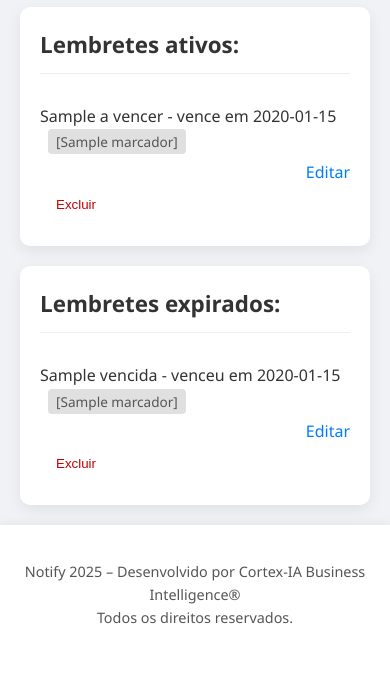
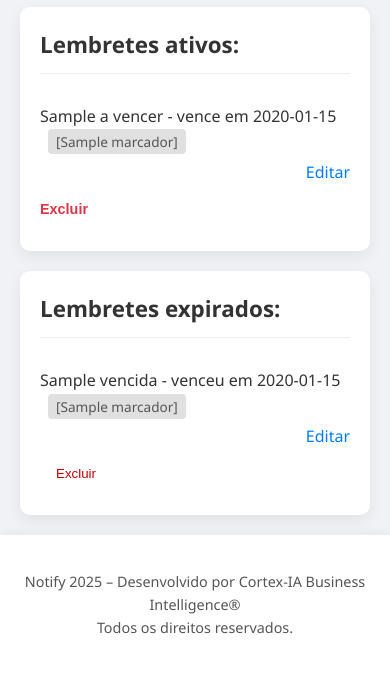
Before and after one commit to Cortex-ia-tech/Notify-App, a Flask app: template templates/home.html in a window 390 px wide. Shown: the part 270-943 px from the top of the page. Before the commit the page ends 894 px from the top, so only its background shows below. Run offline with Flask 3, Linux system fonts and the light colour scheme; the template is opened without the code that fills it: most values are stand-ins (such as "Sample title", 1, 10 or a date in 2020); some libraries are stand-ins or nearby versions.

Commit message:
alterando o estilo do botão exluir, na home

```diff
--- a/static/home.css
+++ b/static/home.css
@@ -292,12 +292,11 @@ body {
     transform: translateY(-2px);
 }
 
-
 /* Container para os quadros de lembretes */
 .container {
     width: 100%; /* Garante que o container ocupe toda a largura disponível */
     max-width: 1000px; /* Define a largura máxima dos quadros */
-     /* Centraliza o container na área disponível */
+    /* Centraliza o container na área disponível */
     display: flex;
     flex-direction: column; /* Organiza os quadros em coluna */
     gap: 20px; /* Espaço entre os quadros */
@@ -332,13 +331,14 @@ body {
     align-items: center;
     padding: 10px 0;
     border-bottom: 1px dotted #e0e0e0;
+    font-family: 'Segoe UI', Tahoma, Geneva, Verdana, sans-serif;
 }
 
+/* Estiliza o formulário de exclusão para que o botão se comporte bem */
 .quadro li form {
-    color: #007bff;
-    text-decoration: none;
-    font-weight: 500;
-    transition: color 0.3s ease;
+    display: flex; /* Torna o formulário um flex container */
+    align-items: center; /* Alinha o botão verticalmente */
+    margin: 0; /* Remove margens padrão do formulário */
 }
 
 .quadro li:last-child {
@@ -355,6 +355,7 @@ body {
     text-decoration: none;
     font-weight: 500;
     transition: color 0.3s ease;
+    margin-right: 10px; /* Espaço entre "Editar" e "Excluir" */
 }
 
 .quadro li a:hover {
@@ -371,6 +372,34 @@ body {
     font-weight: 500;
     margin-left: 8px;
 }
+
+/* Estilos para o botão Excluir */
+.button-delete {
+    background: none;
+    border: none;
+    color: #dc3545;
+    padding: 0;
+    cursor: pointer;
+    font-size: 0.9em;
+    font-weight: 700; /* Alterado para negrito */
+    text-decoration: none;
+    transition: color 0.3s ease, text-decoration 0.3s ease;
+    margin-left: 10px;
+    white-space: nowrap;
+}
+
+.button-delete:hover {
+    color: #ff8b8b; /* Vermelho mais escuro no hover */
+    text-decoration: underline; /* Adiciona sublinhado no hover */
+    transform: none; /* Remove o efeito de levantar */
+    box-shadow: none; /* Remove a sombra */
+}
+
+.button-delete:active {
+    color: #a10010; /* Vermelho ainda mais escuro ao clicar */
+    text-decoration: underline;
+}
+
 
 /* Mensagens de feedback (flash messages) */
 .flash-message {
@@ -508,9 +537,10 @@ footer {
 
     .quadro li {
         flex-direction: column;
-        align-items: flex-start;
+        align-items: flex-start; /* Alinha o conteúdo à esquerda */
         gap: 5px;
         text-align: left;
+        font-family: 'Segoe UI', Tahoma, Geneva, Verdana, sans-serif;
     }
 
     .quadro li span {
@@ -519,6 +549,19 @@ footer {
 
     .quadro li a {
         align-self: flex-end; /* Move o link "Editar" para a direita */
+        margin-right: 0; /* Remove a margem para não interferir no alinhamento */
+    }
+
+    .quadro li form {
+        width: 100%; /* Ocupa a largura total para alinhar o botão */
+        justify-content: flex-end; /* Alinha o botão "Excluir" à direita dentro do formulário */
+        margin-top: 5px; /* Adiciona um pequeno espaço acima do botão, se ele quebrar linha */
+    }
+
+    .button-delete {
+        /* O botão já terá padding e outros estilos do seletor geral .button-delete */
+        margin-left: 0; /* Remove a margem esquerda para permitir o alinhamento à direita do pai */
+        width: auto; /* Permite que o botão ajuste sua largura */
     }
 
     .container {
--- a/templates/home.html
+++ b/templates/home.html
@@ -58,7 +58,7 @@
                                 <span>{{ nome }} - vence em {{ vencimento.strftime('%d/%m/%Y') }} <span class="tag-label">[{{ marcador }}]</span></span>
                                 <a href="{{ url_for('editar', id=id_) }}">Editar</a>
                                 <form action="{{ url_for('excluir', id=id_) }}" method="post" style="display:inline;" onsubmit="return confirm('Tem certeza que deseja excluir este lembrete?');">
-                                    <button class="botaoexcluir" type="submit" style="background:none; border:none; color:#c00; cursor:pointer; margin-left:10px;">Excluir</button>
+                                    <button type="submit" class="button-delete">Excluir</button>
                                 </form>
                             </li>
                         {% endfor %}
```
Also changed, not shown: persist/cache_usuario_7.db.
